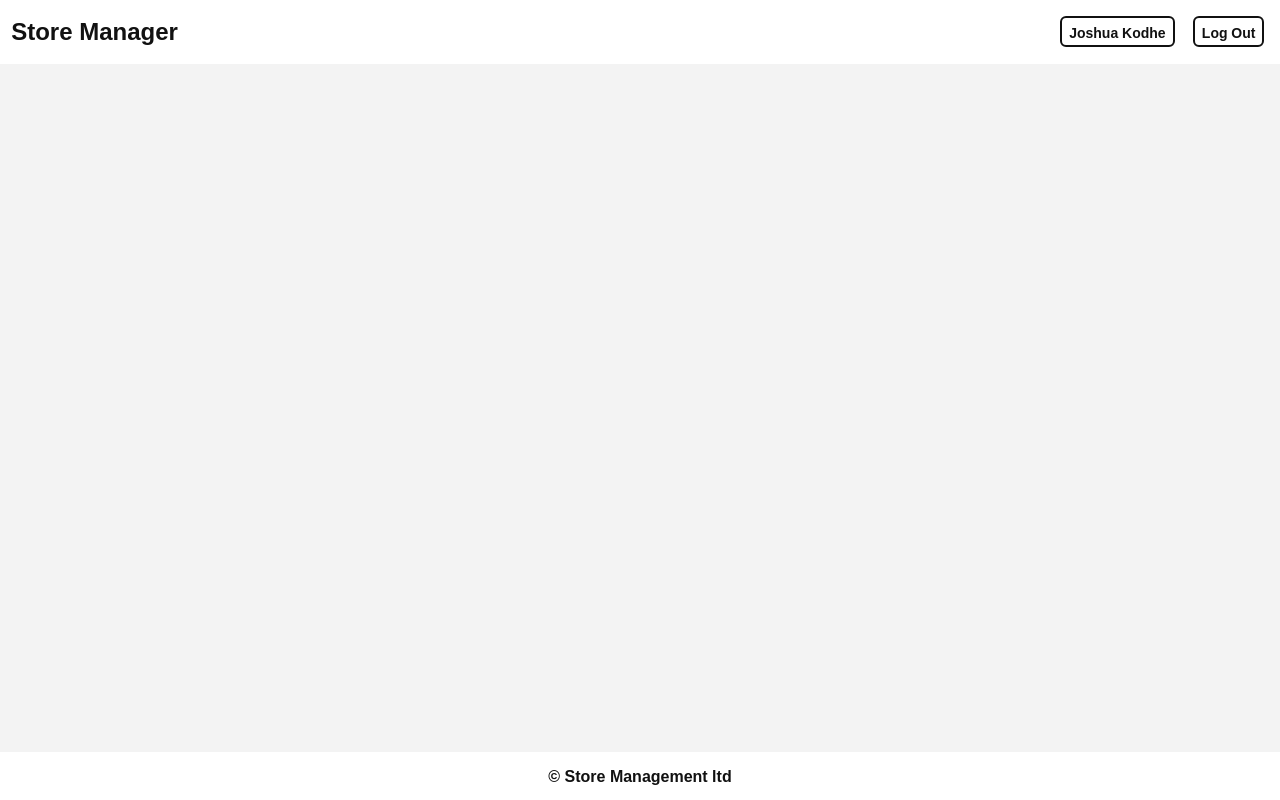
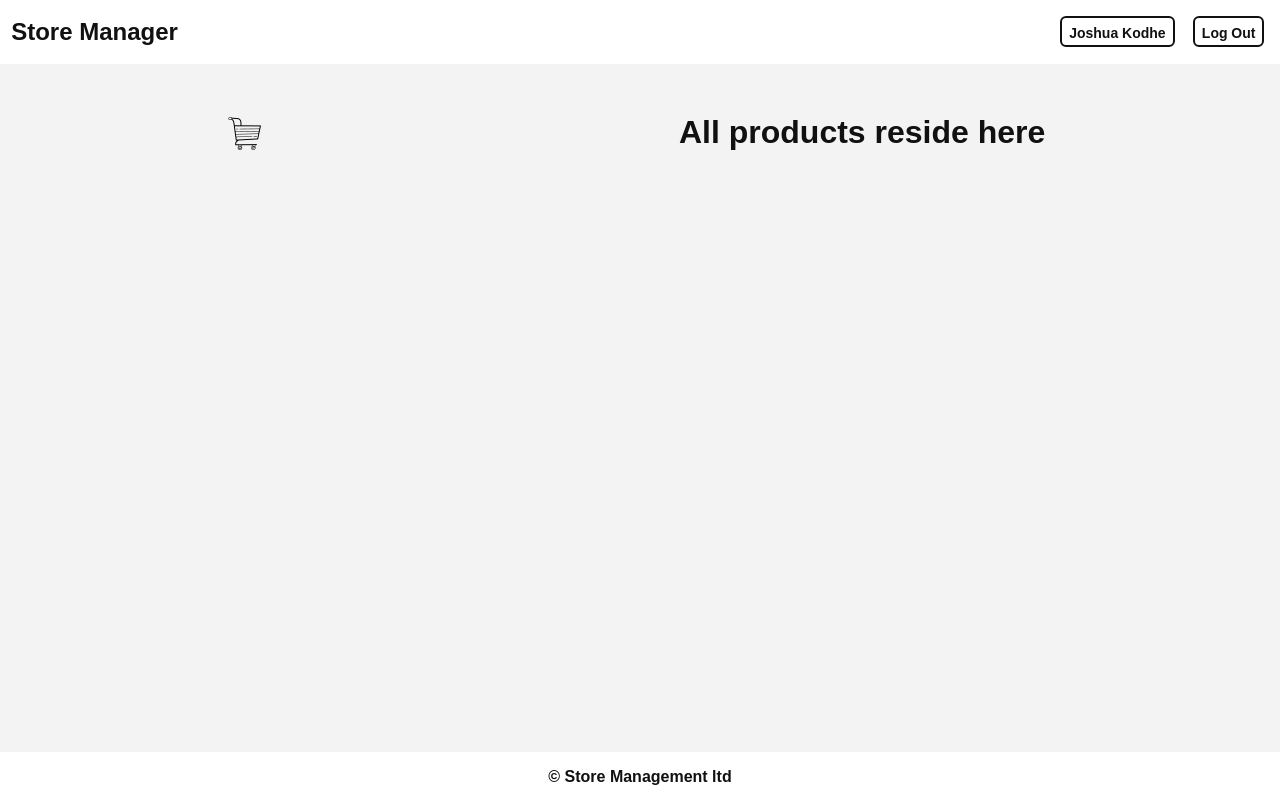
Before and after one commit to JoshuaKodhe/Store-Manager, a plain HTML site: page shopping-cart.html in a window 1280 px wide. Drawn offline with Linux system fonts and the light colour scheme.

Commit message:
[Feature #161048779] Add page header with a shopping cart image

```diff
--- a/shopping-cart.html
+++ b/shopping-cart.html
@@ -5,7 +5,7 @@
   <meta charset="utf-8">
   <meta name="viewport" content="width=device-width, initial-scale=1.0">
   <link rel="stylesheet" href="resources/css/styles.css">
-  <title>Store Manager | Shopping Cart</title>
+  <title>Store Manager | Products</title>
 </head>
 <body>
   <div class="container">
@@ -19,6 +19,12 @@
       </ul>
     </div>
     <div class="main">
+      <div class="row">
+        <div class="page-header">
+          <img src="resources/images/shopping-cart.png" alt="">
+          <h1>All products reside here</h1>
+        </div>
+      </div>
 
     </div>
     <div class="footer">
```
Also changed, not shown: resources/images/shopping-cart.png (renamed from resources/shopping-cart.png).
